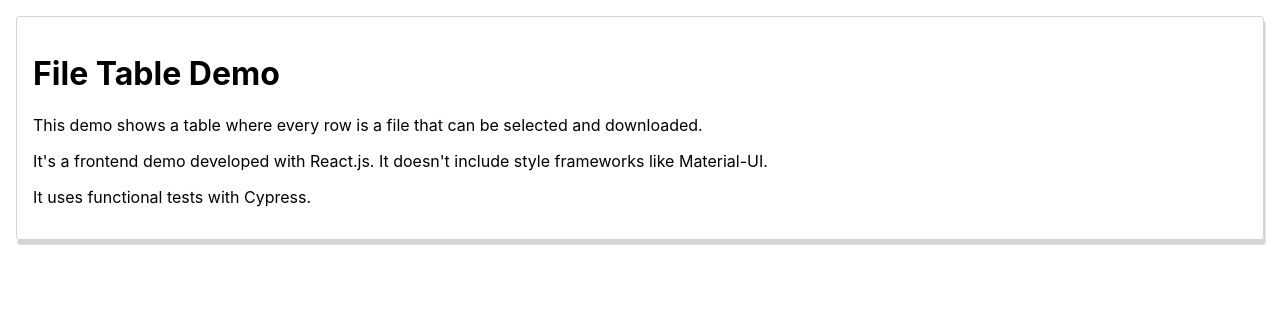
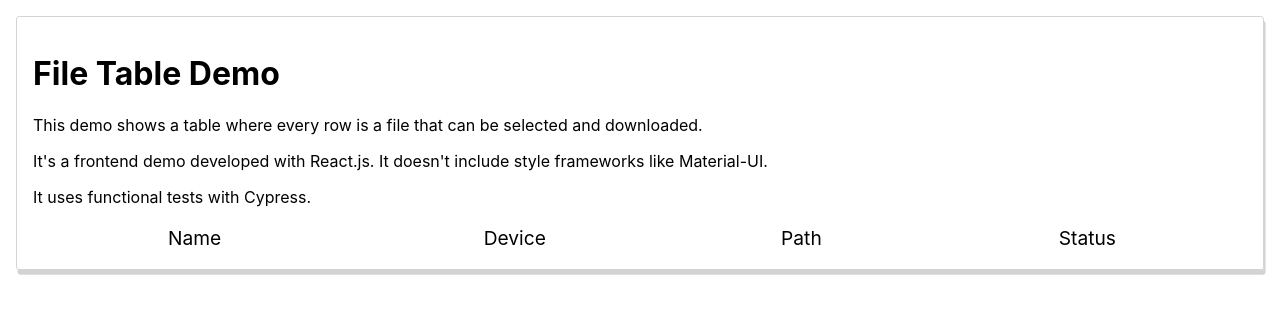
Before and after one commit to AMS777/file-table-demo, a React (Create React App) app: page / in a window 1280 px wide. Shown: the top 314 px of the page. Built offline with nearby package versions, Linux system fonts and the light colour scheme.

Commit message:
Create file table

```diff
--- /dev/null
+++ b/src/components/fileTable/FileTable.tsx
@@ -0,0 +1,22 @@
+import * as React from 'react';
+
+import './styles.scss';
+
+function FileTable() {
+  return (
+    <table id="file-table" data-test="file-table">
+      <thead>
+        <tr>
+          <th data-test="file-table-checkbox"></th>
+          <th data-test="file-table-name">Name</th>
+          <th data-test="file-table-device">Device</th>
+          <th data-test="file-table-path">Path</th>
+          <th data-test="file-table-status-icon"></th>
+          <th data-test="file-table-status">Status</th>
+        </tr>
+      </thead>
+    </table>
+  );
+}
+
+export default FileTable;
--- /dev/null
+++ b/src/components/fileTable/index.ts
@@ -0,0 +1 @@
+export { default as FileTable } from './FileTable';
--- /dev/null
+++ b/src/components/fileTable/styles.scss
@@ -0,0 +1,8 @@
+#file-table {
+  width: 100%;
+
+  th {
+    font-weight: normal;
+    font-size: 1.2em;
+  }
+}
--- a/src/pages/homepage/Homepage.tsx
+++ b/src/pages/homepage/Homepage.tsx
@@ -1,4 +1,6 @@
 import * as React from 'react';
+
+import { FileTable } from '../../components/fileTable';
 
 import './styles.scss';
 
@@ -16,6 +18,7 @@ function Homepage() {
         </p>
         <p>It uses functional tests with Cypress.</p>
       </article>
+      <FileTable />
     </div>
   );
 }
```
